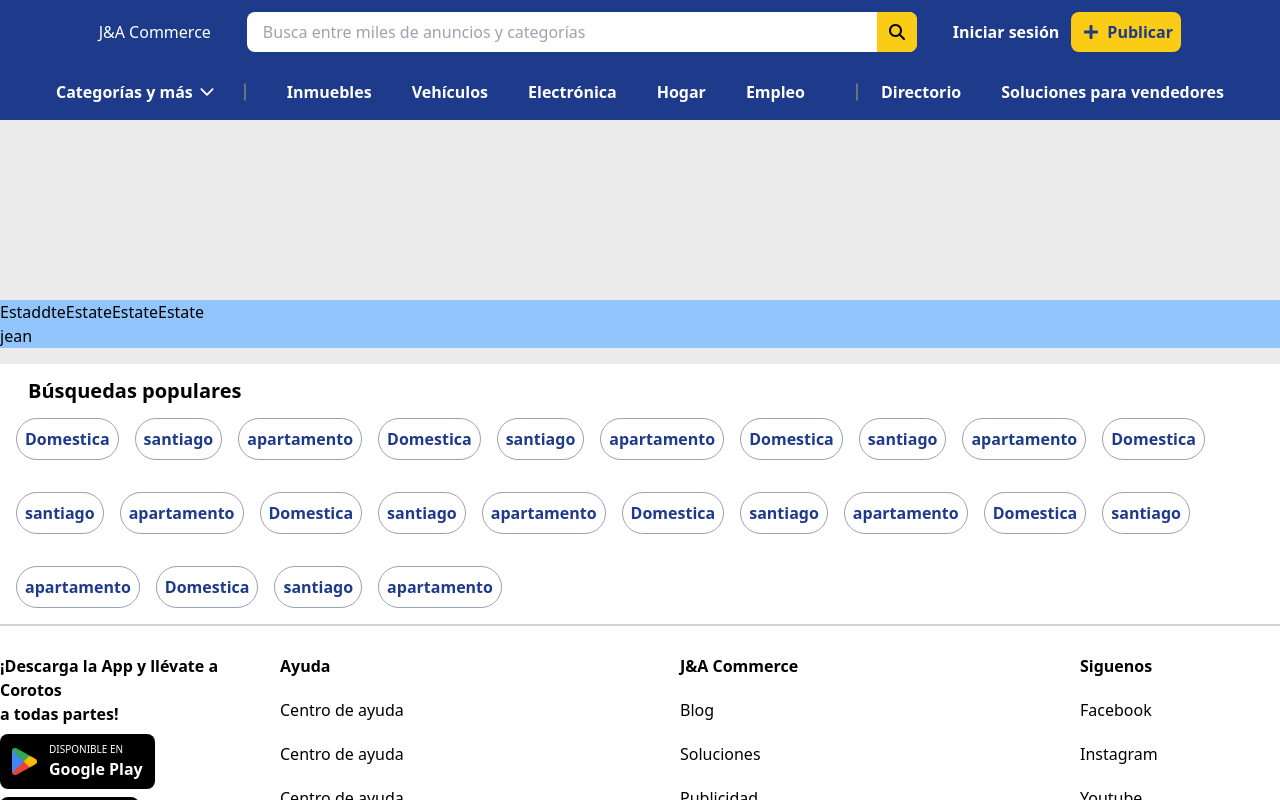
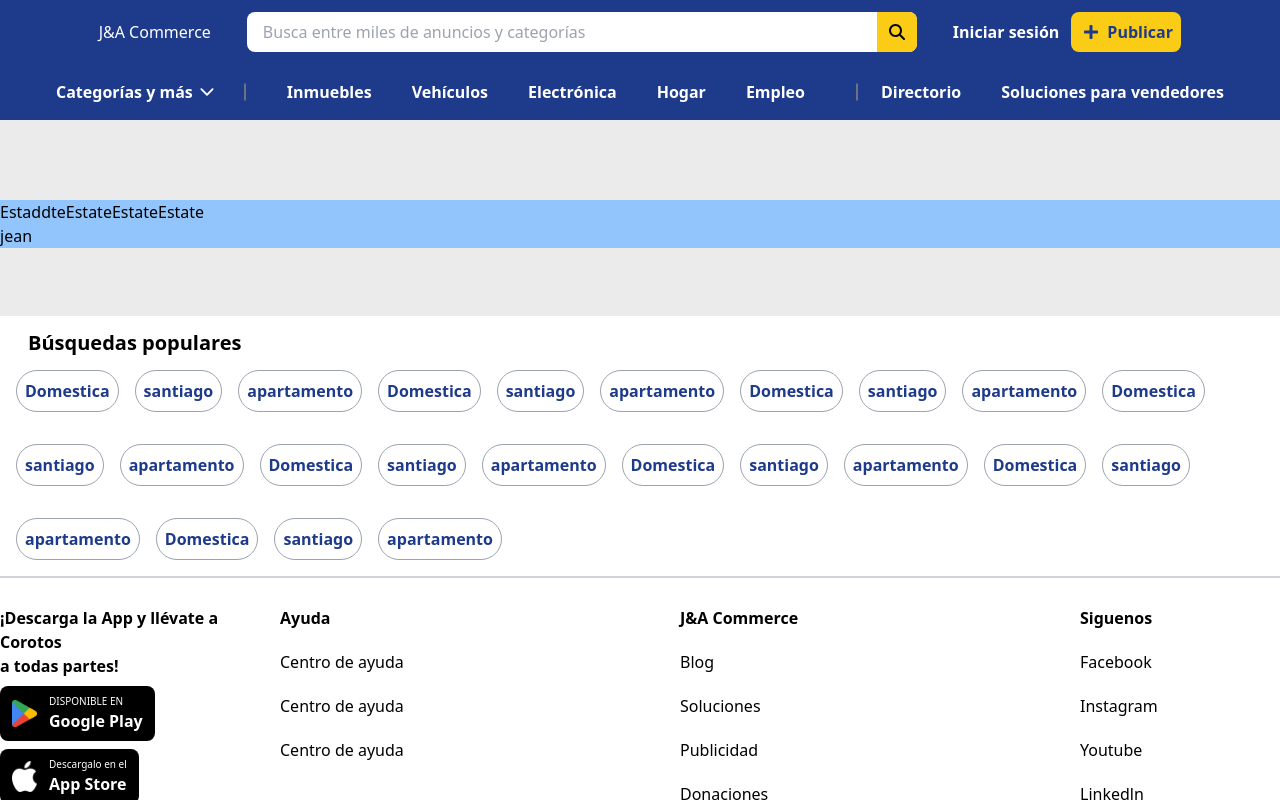
Before and after one commit to JPUrenaDev/AJ-Commerce, a React (Vite) app: page /inmuebles in a window 1280 px wide. Shown: the top 800 px of the page. Built offline with nearby package versions, Linux system fonts and the light colour scheme.

Commit message:
add the layout

```diff
--- a/src/components/Footer/Footer.tsx
+++ b/src/components/Footer/Footer.tsx
@@ -26,7 +26,7 @@
 
 export const Footer = () => {
   return (
-    <div className="w-full bg-white mt-4 h-[610px] ">
+    <div className="w-full bg-white mt-4 h-[650px] ">
       <PopularSearch />
       <div className="border border-gray-300"></div>
 
@@ -36,7 +36,7 @@
             <h2>¡Descarga la App y llévate a Corotos</h2>
             <span>a todas partes!</span>
           </h2>
-          <div className="cursor-pointer">
+          <div className="cursor-pointer ">
             <div className="bg-black w-full h-full px-3 rounded-lg flex items-center gap-3 py-2">
               <img
                 src="./image/1664285914google-play-logo-png.png"
--- a/src/pages/Estate.tsx
+++ b/src/pages/Estate.tsx
@@ -2,7 +2,7 @@
 
 export const Estate = () => {
   return (
-    <div className="flex-grow w-full h-full bg-blue-300 ">
+    <div className="flex-grow w-full h-full bg-blue-300 mt-[-100px] ">
       EstaddteEstateEstateEstate
       <h1>jean</h1>
     </div>
```
